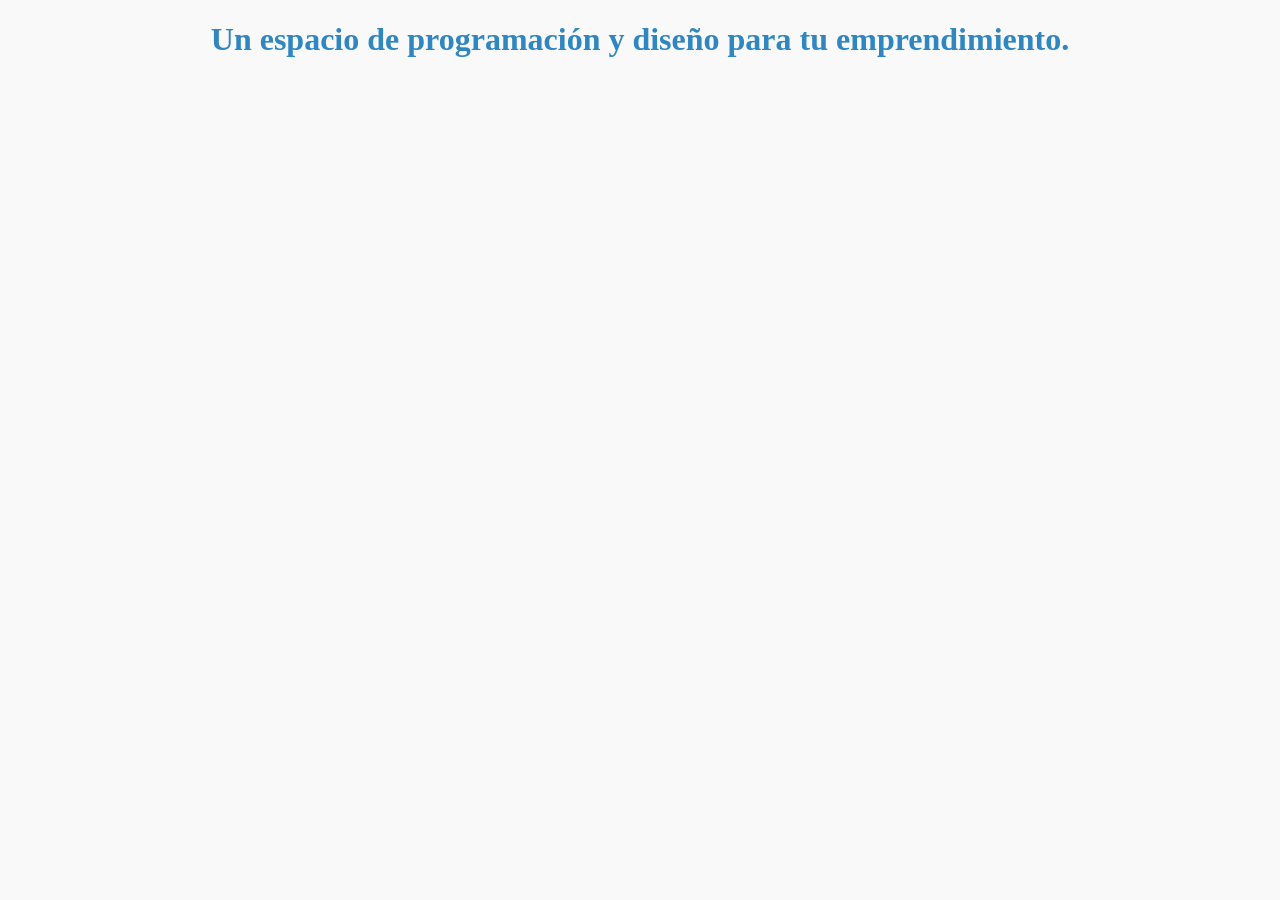
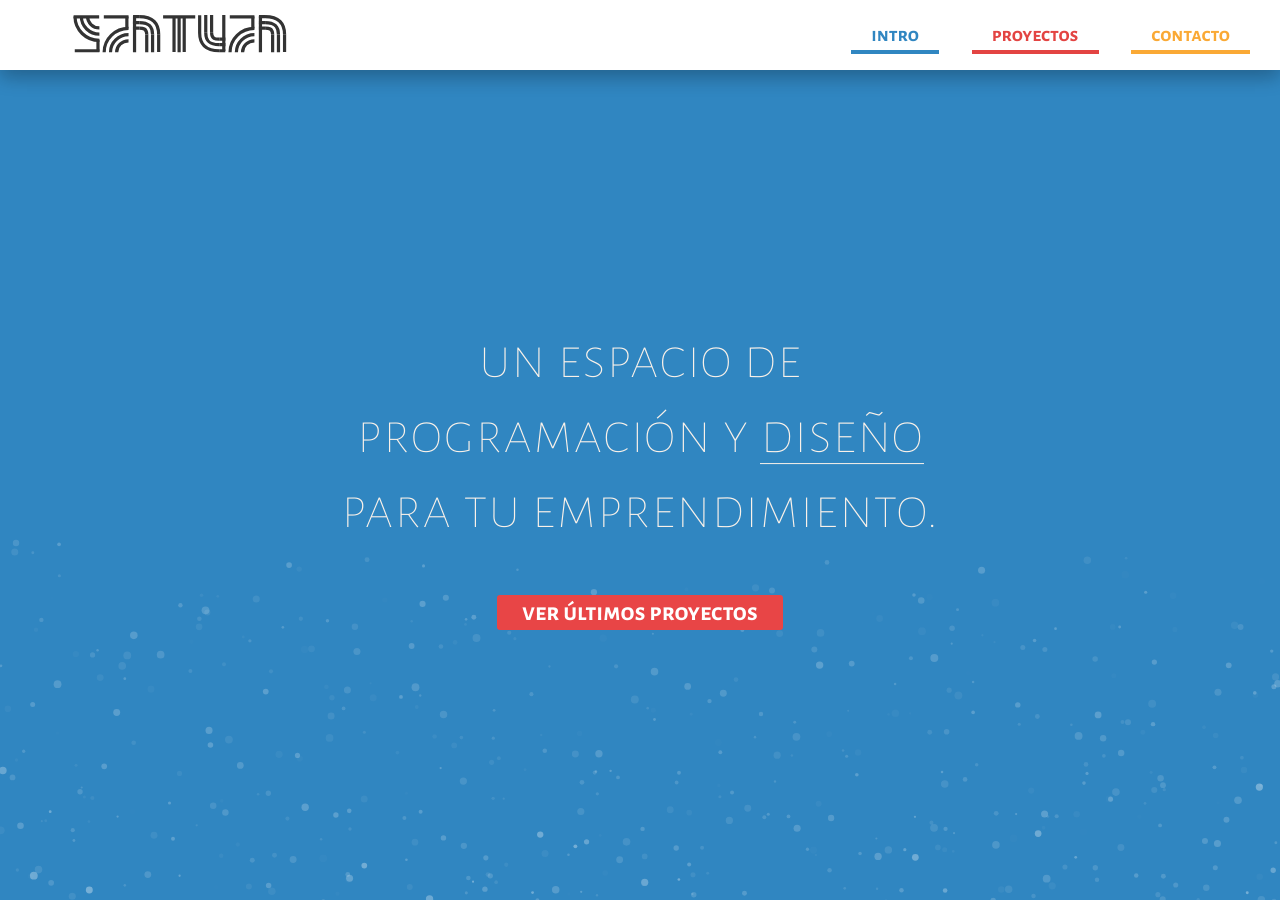
Before and after one commit to kush-team/kush-santuan, a Jekyll site: the page built from index.html, in a window 1280 px wide and 900 px high. Built offline with Jekyll 4.4.1, drawn with Linux system fonts in a browser that asks for light colours; nearby versions of some CDN libraries; some of the changed text lies outside the part shown; grey boxes are pictures that could not be loaded.

Commit message:
copiando y pegando

```diff
--- a/_layouts/default.html
+++ b/_layouts/default.html
@@ -6,10 +6,29 @@
 	<meta name="viewport" content="width=device-width, user-scalable=no">
 	<link rel="stylesheet" href="{{site.baseurl}}/style.css">
 	<script type="text/javascript" src="http://ajax.googleapis.com/ajax/libs/jquery/1.10.2/jquery.min.js"></script>
+    <link href="https://fonts.googleapis.com/css?family=Alegreya+Sans|Alegreya+Sans+SC:100,400,700" rel="stylesheet">
+    <!--[if IE]>
+    	<script src="http://html5shiv.googlecode.com/svn/trunk/html5.js"></script>
+    <![endif]-->
 </head>
 	<body>
-		<div class="main-content">
+		<div class="main-container">
+			<nav>
+               <a href="{{site.baseurl}}/" class="logo">
+                   <img src="{{site.baseurl}}/img/logo-stn.svg" alt="logo santuan">
+               </a>
+               <div class="main-navigation">
+                   <a class="nav-intro" href="{{site.baseurl}}/">intro</a>
+                   <a class="nav-proyecto" href="{{site.baseurl}}/proyectos">proyectos</a>
+                   <a class="nav-contacto" href="{{site.baseurl}}/contacto">contacto</a>
+               </div>
+           </nav>
 			{{content}}
+			<footer>
+			    <small>&#xA9; 2017 santuan</small>
+			</footer>
 		</div>
 	</body>
+	<script src="{{site.baseurl}}/js/rAF.js"></script>
+	<script src="{{site.baseurl}}/js/animated-header.js"></script>
 </html>
--- a/_scss/_stn.scss
+++ b/_scss/_stn.scss
@@ -1,8 +1,279 @@
+*, *:after, *:before { -webkit-box-sizing: border-box; box-sizing: border-box; }
+.clearfix:before, .clearfix:after { content: ''; display: table; }
+.clearfix:after { clear: both; }
+
 body {
-	background: #f9f9f9;
+	background: #fff;
+	color: #383a3c;
+	font-weight: 400;
+	font-size: 1em;
+	line-height: 1.25;
+	margin: 0;
+	padding: 0;
+	font-family: 'Alegreya Sans', sans-serif;
+}
 
-	h1 {
-		color: #3086c1;
+a, button {
+	outline: none;
+}
+
+a {
+	color: #566473;
+	text-decoration: none;
+}
+
+a:hover, a:focus {
+	color: #34495e;
+}
+
+section {
+	padding: 1em;
+	text-align: center;
+}
+
+small {
+	font-family: 'Alegreya Sans SC', sans-serif;
+}
+
+
+
+::selection {
+  background: #3086c1; /* WebKit/Blink Browsers */
+  color: #fff;
+}
+
+::-moz-selection {
+  background: #3086c1; /* Gecko Browsers */
+  color: #fff;
+}
+
+p.ref {
+	text-align: center;
+	padding: 2em 1em;
+}
+
+nav {
+	position: fixed;
+	background: #fff;
+	top: 0;
+	left: 0;
+	right: 0;
+	height: 70px;
+	z-index: 2;
+	display: flex;
+	align-items: center;
+	justify-content: space-between;
+	padding: 0 15px;
+	font-family: 'Alegreya Sans SC', sans-serif;
+	box-shadow: 0 8px 17px 0 rgba(0, 0, 0, 0.1), 0 6px 20px 0 rgba(0, 0, 0, 0.2);
+}
+
+.main-navigation {
+
+}
+
+.main-navigation a {
+	padding: 5px 20px;
+	font-size: 20px;
+	font-weight: 600;
+	border-bottom: 4px solid;
+	margin: 0 15px;
+}
+
+
+
+
+.large-header {
+	position: relative;
+	width: 100%;
+	background: #333;
+	overflow: hidden;
+	background-size: cover;
+	background-position: center center;
+	z-index: 1;
+}
+
+.main-title {
+	position: absolute;
+	margin: 0;
+	padding: 0;
 		text-align: center;
-	}
+	top: 50%;
+	left: 50%;
+	-webkit-transform: translate3d(-50%,-50%,0);
+	transform: translate3d(-50%,-50%,0);
 }
+
+.main-title h2 {
+	color: #f9f1e9;
+	font-weight: 100;
+	font-size: 60px;
+	font-family: 'Alegreya Sans SC', sans-serif;
+
+	text-transform: lowercase;
+}
+
+.main-title span {
+	position: relative;
+}
+
+.main-title span::before {
+    content: '';
+    width: 100%;
+    height: 1px;
+    background: #f9f1e9;
+    display: inline-block;
+    position: absolute;
+    bottom: 0;
+    right: 0;
+}
+
+.intro, .proyectos {
+	background-image: url(../img/back-intro.svg);
+	background-size: cover;
+	background-color: #fff;
+	padding: 3em 3em 13em 3em;
+	position: relative;
+}
+
+.proyect-list {
+	max-width: 800px;
+	margin: 0 auto;
+}
+
+.proyect-item {
+    display: flex;
+    margin: 0 0 30px 0;
+    border-bottom: 1px solid #ddd;
+    padding-bottom: 30px;
+}
+
+.proyect-item.right {
+    flex-direction: row-reverse;
+}
+
+
+
+.meta {
+	flex: 1;
+	text-align: left;
+	padding: 0 1em;
+}
+
+.meta h3 {
+	font-family: 'Alegreya Sans SC', sans-serif;
+	margin: 0;
+	font-size: 35px;
+}
+
+
+
+.browser-nav {
+	background-image: url(../img/browser-nav.svg);
+	background-repeat: no-repeat;
+	flex: 1;
+}
+
+.browser-nav img{
+	width: 100%;
+	position: relative;
+	top: 20px;
+}
+
+
+.heading-misc {
+	position: absolute;
+    width: 100%;
+    left: 0;
+    right: 0;
+}
+
+
+.intro h3 {
+	font-size: 50px;
+	color: #3086c1;
+	font-family: 'Alegreya Sans SC', sans-serif;
+	margin: 5px 0;
+}
+
+.intro p {
+	max-width: 600px;
+	margin: 2em auto;
+	font-size: 24px;
+}
+
+footer {
+	background: #fff;
+	text-align: center;
+	padding: 2em 0;
+	font-size: 18px;
+	border-top: 1px solid #ddd;
+}
+
+.logo {
+	width: 330px;
+	float: left;
+    transform: scale(.7);
+}
+
+.btn {
+	border-radius: 3px;
+	color: #fff;
+	font-size: 25px;
+	padding: 5px 25px;
+	font-weight: 600;
+	-webkit-transition: all .4s;
+	transition: all .4s;
+	-webkit-transition-timing-function: cubic-bezier(0.7,0,.3,1);
+	transition-timing-function: cubic-bezier(0.7,0,.3,1);
+	font-family: 'Alegreya Sans SC', sans-serif;
+}
+
+.nav-intro {
+	color: #3086c1;
+}
+
+.nav-proyecto {
+	color: #e34442;
+}
+
+.nav-contacto {
+	color: #faa935;
+}
+
+.red {
+	background: #e84546;
+}
+
+.large-header.red,
+.large-header.orange {
+    height: 300px !important;
+}
+
+.btn.red:hover {
+	background: #d62727;
+	color: #fff;
+}
+
+.orange {
+	background: #faa935;
+}
+
+.btn.orange:hover {
+	background: #e59328;
+	color: #fff;
+}
+
+.blue {
+	background: #3086c1;
+
+}
+
+.large-header {
+
+}
+
+.contacto {
+	width: 660px;
+	margin: 0 auto;
+}
--- a/index.html
+++ b/index.html
@@ -2,4 +2,23 @@
 layout: default
 ---
 
-<h1>Un espacio de programación y diseño para tu emprendimiento.</h1>
+<div class="content">
+    <div id="large-header" class="large-header blue">
+        <canvas id="demo-canvas"></canvas>
+        <div class="main-title">
+            <h2>
+                Un espacio de <span>programación</span> y
+                <span>diseño</span> para
+                tu emprendimiento.
+            </h2>
+            <a class="btn red" href="proyectos">ver últimos proyectos</a>
+        </div>
+
+    </div>
+</div>
+<section class="intro">
+    <img src="{{site.baseurl}}/img/heading-misc.svg" class="heading-misc" alt="">
+    <h3>intro</h3>
+    <p>Hola! soy <small>santuan</small>. Me dedico al diseño, desarollo y promoción de tecnologias libres para la creación de las páginas web de pequeños y grandes emprendimientos.</p>
+    <a class="btn orange" href="contacto">empezá tu proyecto</a>
+</section>
--- /dev/null
+++ b/js/animated-header.js
@@ -0,0 +1,92 @@
+(function() {
+
+    var width, height, largeHeader, canvas, ctx, circles, target, animateHeader = true;
+
+    // Main
+    initHeader();
+    addListeners();
+
+    function initHeader() {
+        width = window.innerWidth;
+        height = window.innerHeight;
+        target = {x: 0, y: height};
+
+        largeHeader = document.getElementById('large-header');
+        largeHeader.style.height = height+'px';
+
+        canvas = document.getElementById('demo-canvas');
+        canvas.width = width;
+        canvas.height = height;
+        ctx = canvas.getContext('2d');
+
+        // create particles
+        circles = [];
+        for(var x = 0; x < width*0.5; x++) {
+            var c = new Circle();
+            circles.push(c);
+        }
+        animate();
+    }
+
+    // Event handling
+    function addListeners() {
+        window.addEventListener('scroll', scrollCheck);
+        window.addEventListener('resize', resize);
+    }
+
+    function scrollCheck() {
+        if(document.body.scrollTop > height) animateHeader = false;
+        else animateHeader = true;
+    }
+
+    function resize() {
+        width = window.innerWidth;
+        height = window.innerHeight;
+        largeHeader.style.height = height+'px';
+        canvas.width = width;
+        canvas.height = height;
+    }
+
+    function animate() {
+        if(animateHeader) {
+            ctx.clearRect(0,0,width,height);
+            for(var i in circles) {
+                circles[i].draw();
+            }
+        }
+        requestAnimationFrame(animate);
+    }
+
+    // Canvas manipulation
+    function Circle() {
+        var _this = this;
+
+        // constructor
+        (function() {
+            _this.pos = {};
+            init();
+            console.log(_this);
+        })();
+
+        function init() {
+            _this.pos.x = Math.random()*width;
+            _this.pos.y = height+Math.random()*100;
+            _this.alpha = 0.1+Math.random()*0.3;
+            _this.scale = 0.1+Math.random()*0.3;
+            _this.velocity = Math.random();
+        }
+
+        this.draw = function() {
+            if(_this.alpha <= 0) {
+                init();
+            }
+            _this.pos.y -= _this.velocity;
+            _this.alpha -= 0.0005;
+            ctx.beginPath();
+            ctx.arc(_this.pos.x, _this.pos.y, _this.scale*10, 0, 2 * Math.PI, false);
+            ctx.fillStyle = 'rgba(255,255,255,'+ _this.alpha+')';
+            ctx.fill();
+        };
+    }
+
+})();
--- /dev/null
+++ b/js/rAF.js
@@ -0,0 +1,31 @@
+// http://paulirish.com/2011/requestanimationframe-for-smart-animating/
+// http://my.opera.com/emoller/blog/2011/12/20/requestanimationframe-for-smart-er-animating
+
+// requestAnimationFrame polyfill by Erik Möller. fixes from Paul Irish and Tino Zijdel
+
+// MIT license
+
+(function() {
+    var lastTime = 0;
+    var vendors = ['ms', 'moz', 'webkit', 'o'];
+    for(var x = 0; x < vendors.length && !window.requestAnimationFrame; ++x) {
+        window.requestAnimationFrame = window[vendors[x]+'RequestAnimationFrame'];
+        window.cancelAnimationFrame = window[vendors[x]+'CancelAnimationFrame']
+            || window[vendors[x]+'CancelRequestAnimationFrame'];
+    }
+
+    if (!window.requestAnimationFrame)
+        window.requestAnimationFrame = function(callback, element) {
+            var currTime = new Date().getTime();
+            var timeToCall = Math.max(0, 16 - (currTime - lastTime));
+            var id = window.setTimeout(function() { callback(currTime + timeToCall); },
+                timeToCall);
+            lastTime = currTime + timeToCall;
+            return id;
+        };
+
+    if (!window.cancelAnimationFrame)
+        window.cancelAnimationFrame = function(id) {
+            clearTimeout(id);
+        };
+}());
```
Also changed, not shown: contacto.html (added, +19 -0 lines), proyectos.html (added, +90 -0 lines), img/afda.jpg (added), img/browser-nav.svg (added), img/decide2017.jpg (added), img/dynamo.jpg (added), img/heading-misc.svg (added), img/logo-stn.svg (added), img/oblat.jpg (added), img/saso.jpg (added).
